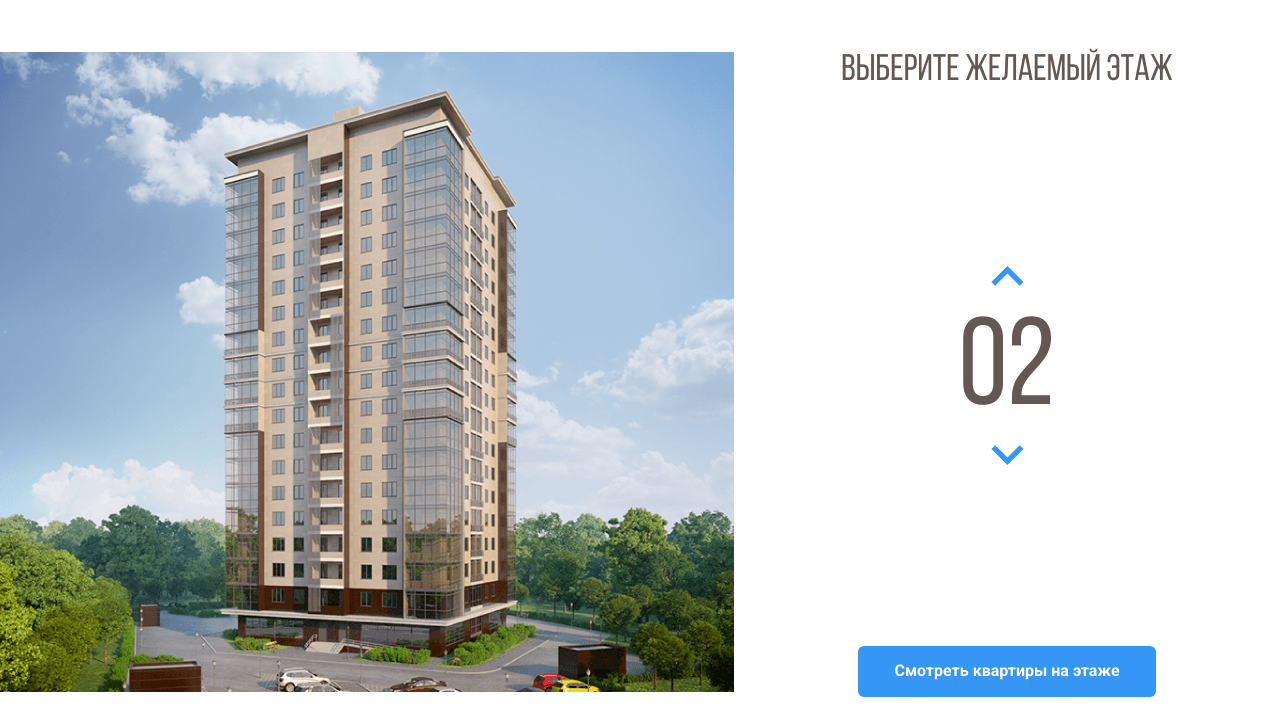
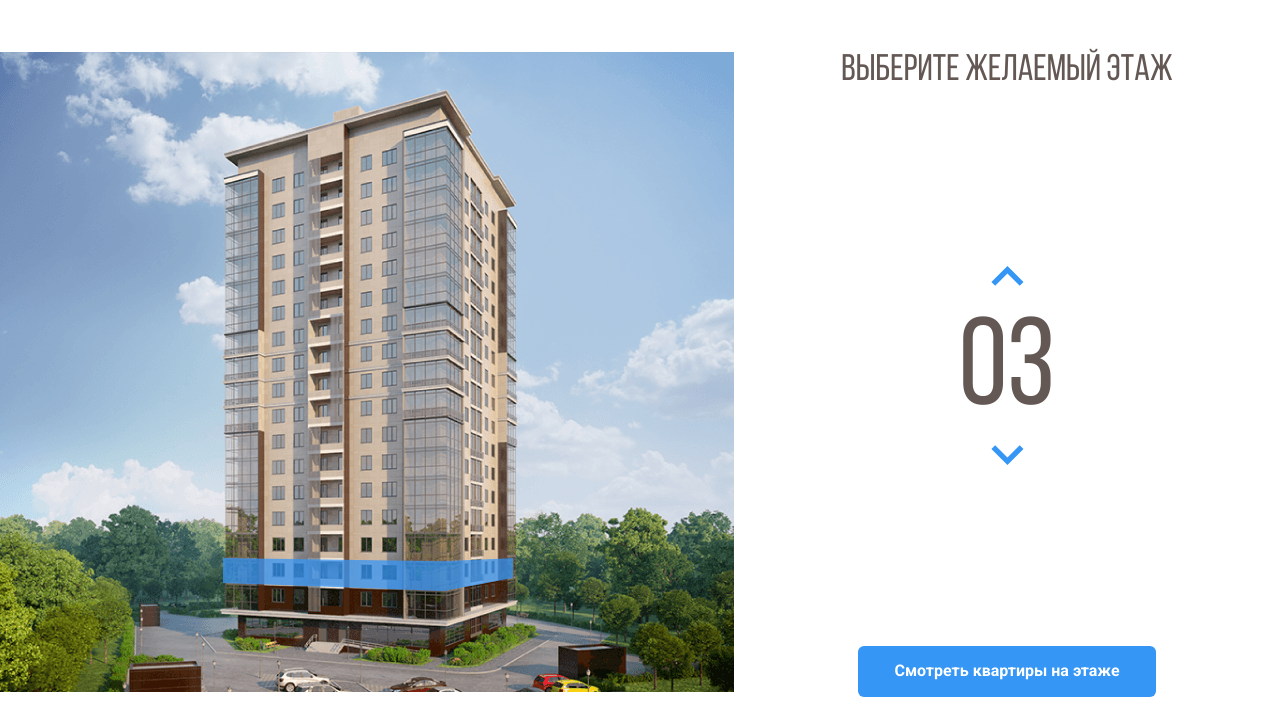
Before and after one commit to KsuRina/Melody, a plain HTML site: page index.html in a window 1280 px wide. Both pictures are taken after a click on the button 1007 px from the left and 353 px from the top of the page. Shown: the part 75-800 px from the top of the page. Drawn offline with nearby package versions, Linux system fonts and the light colour scheme.

Commit message:
Add files via upload

```diff
--- a/css/style.css
+++ b/css/style.css
@@ -79,6 +79,9 @@ body {
 .home-image path:hover {
   opacity: 1;
 }
+path.current-floor {
+  opacity: 1;
+}
 .counter-group {
   display: flex;
   flex-direction: column;
--- a/index.html
+++ b/index.html
@@ -76,86 +76,103 @@
             />
           </defs>
           <path
+            data-floor="02"
             d="M222 532L442.8 540L512 526.3V548L443.5 567.7L222 556.7V532Z"
             fill="#3595F6"
             fill-opacity="0.75"
           />
           <path
+            data-floor="03"
             d="M223 531V506L443.3 509.3L513 506V526L443.7 539L223 531Z"
             fill="#3595F6"
             fill-opacity="0.75"
           />
           <path
+            data-floor="04"
             d="M223 505V480H444H513V503L445 510L223 505Z"
             fill="#3595F6"
             fill-opacity="0.75"
           />
           <path
+            data-floor="05"
             d="M223 481V456L444.3 452.3L512 459V481H444"
             fill="#3595F6"
             fill-opacity="0.75"
           />
           <path
+            data-floor="06"
             d="M223 455V429L444.5 425.7L513 436.7V458L444 451.3L223 455Z"
             fill="#3595F6"
             fill-opacity="0.75"
           />
           <path
+            data-floor="07"
             d="M222 428V404.3L443 392L514 415V436.3L443 424L222 428Z"
             fill="#3595F6"
             fill-opacity="0.75"
           />
           <path
+            data-floor="08"
             d="M222 406V381L444.2 364.7L514 393.3V414L443.7 392.3L222 406Z"
             fill="#3595F6"
             fill-opacity="0.75"
           />
           <path
+            data-floor="09"
             d="M222 381V356L444.5 335.7L514 372.3V393L442 364.3L222 381Z"
             fill="#3595F6"
             fill-opacity="0.75"
           />
           <path
+            data-floor="10"
             d="M222 355V331L445 306.3L514 350.3V372L444.7 334L222 355Z"
             fill="#3595F6"
             fill-opacity="0.75"
           />
           <path
+            data-floor="11"
             d="M222 330V306L444.5 277.3L514 328.3V349L443.7 306.7L222 330Z"
             fill="#3595F6"
             fill-opacity="0.75"
           />
           <path
+            data-floor="12"
             d="M221 306V282L443.3 249L514 308.3V328L444 277.3L221 306Z"
             fill="#3595F6"
             fill-opacity="0.75"
           />
           <path
+            data-floor="13"
             d="M222 281V257L443.2 222L513 286V307L444.3 248.7L222 281Z"
             fill="#3595F6"
             fill-opacity="0.75"
           />
           <path
+            data-floor="14"
             d="M222 257V232L444.3 194L513 264.3V285L444 221L222 257Z"
             fill="#3595F6"
             fill-opacity="0.75"
           />
           <path
+            data-floor="15"
             d="M222 231V206L442.8 162.3L513 241.3V264L444 190.7L222 231Z"
             fill="#3595F6"
             fill-opacity="0.75"
           />
           <path
+            data-floor="16"
             d="M223 207V182L443 134L513 219V242L442.3 162.7L223 207Z"
             fill="#3595F6"
             fill-opacity="0.75"
           />
           <path
+            data-floor="17"
             d="M222 182V157L441.8 105L513 197.3V220L443.3 133.7L222 182Z"
             fill="#3595F6"
             fill-opacity="0.75"
           />
           <path
+            data-floor="18"
             d="M222 157V131L444 74.3L513 176V197L443.7 105.3L222 157Z"
             fill="#3595F6"
             fill-opacity="0.75"
@@ -189,5 +206,11 @@
       </div>
       <!-- /.main-info -->
     </main>
+    <script
+      src="https://code.jquery.com/jquery-3.6.0.min.js"
+      integrity="sha256-/xUj+3OJU5yExlq6GSYGSHk7tPXikynS7ogEvDej/m4="
+      crossorigin="anonymous"
+    ></script>
+    <script src="js/main.js"></script>
   </body>
 </html>
--- /dev/null
+++ b/js/main.js
@@ -0,0 +1,31 @@
+$(document).ready(function () {
+  var currentFloor = 2; /* переменная где храниться текущий этаж */
+  var floorPath = $(".home-image path"); /* каждый отдельй этаж в SVG */
+  var counterUp = $(".counter-up"); /* кнопка увеличения этажа */
+  var counterDown = $(".counter-down"); /* кнопка уменьшения этажа */
+  floorPath.on("mouseover", function () { /* функция при наведении мыши на этаж */
+    floorPath.removeClass("current-floor");/* удаляем активный класс этажей */
+    currentFloor = $(this).attr("data-floor"); /* получаем значение текушего этажа */
+    $(".counter").text(currentFloor); /* записываем значение этажа в счетчик справа */
+  });
+
+  counterUp.on("click", function () { /* отслеживаем клик по кнопке вверх */
+    if (currentFloor < 18) { /* проверяем значение этажа, оно  не должно быть больше 18 */
+       currentFloor++; /* прибавляем 1 этаж */
+       usCurrentFloor = currentFloor.toLocaleString("en-US", { minimumIntegerDigits: 2,useGroupping: false }); /* форматируем переменную с этажом, что бы было 01 а не 1 */
+       $(".counter").text(usCurrentFloor); /* записываем значение этажа в счетчик с права */
+       floorPath.removeClass("current-floor"); /* удаляем активный класс этажей */
+       $(`[data-floor=${usCurrentFloor}]`).toggleClass("current-floor"); /* подсвечиваем текущий этаж*/
+    }
+  });
+
+    counterDown.on("click", function () {
+    if (currentFloor > 2) {
+       currentFloor--;
+       usCurrentFloor = currentFloor.toLocaleString("en-US", { minimumIntegerDigits: 2,useGroupping: false });
+       $(".counter").text(usCurrentFloor);
+       floorPath.removeClass("current-floor");
+       $(`[data-floor=${usCurrentFloor}]`).toggleClass("current-floor");
+    }
+  });
+});
```
